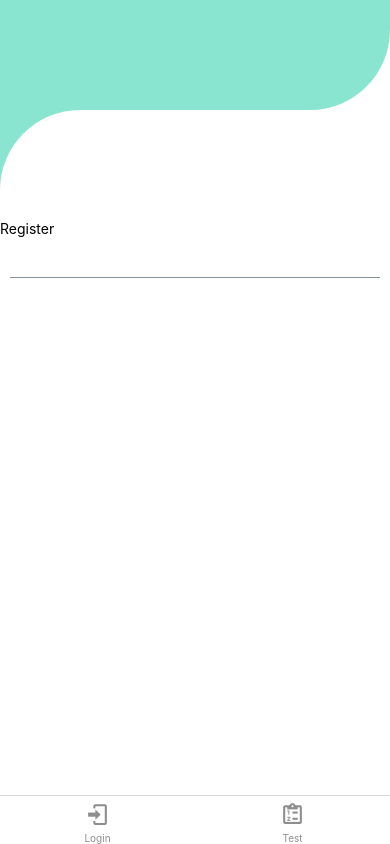
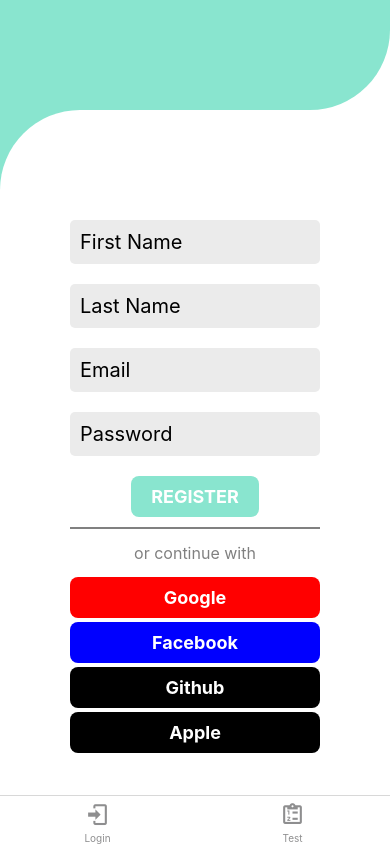
Before and after one commit to Huynie/enneagram, a React Native app: screen /Register in a window 390 px wide. Built offline with nearby package versions, Linux system fonts and the light colour scheme; no server answers.

Commit message:
register page, password reset page restyled

```diff
--- a/src/component/OauthButtons.js
+++ b/src/component/OauthButtons.js
@@ -111,6 +111,7 @@
   }
   return (
     <View style={{padding: 10, justifyContent: 'space-between', height: 250}}>
+      <View style={{borderColor: 'gray', borderWidth: 0.5, width: 250, alignSelf: 'center'}}/>
       <Text style={{color: 'gray', fontSize: 16, marginVertical: 10, alignSelf: 'center'}}>or continue with</Text>
       <Button
         title="google"
--- a/src/screens/ForgotPassword.js
+++ b/src/screens/ForgotPassword.js
@@ -1,16 +1,54 @@
-import React from 'react';
-import { View, Text, InputText } from 'react-native';
+import * as React from 'react';
+import { View, Text, TextInput, StyleSheet } from 'react-native';
 import Graphic from '../component/graphic';
+import Button from '../component/Button';
 import { Input } from 'react-native-elements';
 
 const ForgotPassword = () => {
+  const [email, setEmail] = React.useState('');
+
+  const resetPassword = () => {
+    if(email !== '') {
+      console.log('PW Reset!');
+      return
+    };
+    console.log('please enter your email!');
+  }
+
   return (
     <View>
       <Graphic/>
-      <Text>Forgot Password</Text>
-      <Input/>
+      <View style={styles.forgotPwContainer}>
+        <Text style={{fontSize: 16, color: 'gray', marginBottom: 20}}>Please enter your email to reset your password.</Text>
+        <TextInput
+          placeholder="Email"
+          style={styles.input}
+          value={email}
+          onChangeText={(value) => setEmail(value)}
+        />
+        <Button
+          title="Reset"
+          onPress={() => resetPassword(email)}
+        />
+      </View>
     </View>
   )
 };
 
+const styles = StyleSheet.create({
+  forgotPwContainer:{
+    justifyContent: 'center',
+    alignItems: 'center',
+    paddingHorizontal: 20
+  },
+  input: {
+    backgroundColor: '#EBEBEB',
+    padding: 10,
+    borderRadius: 5,
+    fontSize: 20,
+    marginBottom: 20,
+    width: 250
+  }
+})
+
 export default ForgotPassword;
--- a/src/screens/LoginScreen.js
+++ b/src/screens/LoginScreen.js
@@ -39,17 +39,27 @@
           title="Login"
           onPress={() => signIn()}
         />
-        <View style={{flexDirection: 'row', marginTop:  10}}>
-          <Text>Forgot Password?</Text>
+        <View style={{flexDirection: 'row', marginTop: 10, marginBottom: 5}}>
+          <Text style={{fontSize: 16, color: 'gray'}}>
+            Forgot Password? </Text>
           <Text
-            style={{color: 'blue'}}
+            style={{fontSize: 16, color: 'gray', fontWeight: '700'}}
             onPress={() => navigation.navigate('Forgot Password')}
-            >Click here</Text>
+          >
+            Click here
+          </Text>
         </View>
-        <Text
-          style={{color: 'blue'}}
-          onPress={() => navigation.navigate('Register')}
-        >Register Here</Text>
+        <View
+          style={{flexDirection: 'row',}}
+        >
+          <Text style={{color: 'gray', fontSize: 16}}>Register </Text>
+          <Text
+             style={{color: 'gray', fontSize: 16, fontWeight: '700'}}
+             onPress={() => navigation.navigate('Register')}
+          >
+            here
+          </Text>
+        </View>
       </View>
       <OauthButtons/>
     </View>
--- a/src/screens/Register.js
+++ b/src/screens/Register.js
@@ -1,16 +1,122 @@
 import React from 'react';
-import { View, Text, InputText } from 'react-native';
+import { View, Text, TextInput, StyleSheet } from 'react-native';
 import Graphic from '../component/graphic';
+import Button from "../component/Button";
 import { Input } from 'react-native-elements';
+import OauthButtons from '../component/OauthButtons';
+import { auth, db } from "../firebase/config";
+import { createUserWithEmailAndPassword } from '@firebase/auth';
+import { setDoc, doc, arrayUnion } from '@firebase/firestore/lite';
 
 const Register = () => {
+  const [firstName, setFirstName] = React.useState("");
+  const [lastName, setLastName] = React.useState("");
+  const [email, setEmail] = React.useState("");
+  const [password, setPassword] = React.useState("");
+
+  const registerNewUser = async ({navigation}) => {
+    console.log('registered!');
+    if(
+      firstName !== "" &&
+      lastName !== "" &&
+      email !== "" &&
+      password !== ""
+    )
+    {
+      try{
+        // Create new account in Firebase Authentication database
+        const createUser = await createUserWithEmailAndPassword(auth, this.email, this.password);
+
+        const userDatabase = doc(db, `users/${createUser.user.uid}`);
+        const resultExist = localStorage.score ? arrayUnion({
+          "date/time": new Date(),
+          score: JSON.parse(localStorage.score)
+        }) : [];
+        const userData = {
+          firstName: firstName,
+          lastName: lastName,
+          email: email,
+          results: resultExist,
+        };
+
+        // create new doc in Firebase Firestore database
+        await setDoc( userDatabase, userData );
+        // localStorage.removeItem("score");
+        console.log('Saved to DB & score deleted');
+        navigation.navigate('Dashboard');
+      } catch (err) {
+        // this.error = true;
+        // this.errorMsg = err.message.slice(10);
+        console.log(err.message);
+      }
+      return;
+    }
+    console.log('form empty')
+    // this.error = true;
+    // this.errorMsg = "please fill out all the fields";
+  };
+
   return (
     <View>
-      <Graphic/>
-      <Text>Register</Text>
-      <Input/>
+      <Graphic />
+      <View style={styles.screenContainer}>
+        <TextInput
+          placeholder="First Name"
+          style={styles.input}
+          value={firstName}
+          onChangeText={(value) => setFirstName(value)}
+        />
+        <TextInput
+          placeholder="Last Name"
+          style={styles.input}
+          value={lastName}
+          onChangeText={(value) => setLastName(value)}
+        />
+        <TextInput
+          placeholder="Email"
+          style={styles.input}
+          value={email}
+          onChangeText={(value) => setEmail(value)}
+        />
+        <TextInput
+          placeholder="Password"
+          style={styles.input}
+          value={password}
+          onChangeText={(value) => setPassword(value)}
+          secureTextEntry
+        />
+        <Button
+          title="register"
+          onPress={() => registerNewUser()}
+        />
+      </View>
+      <OauthButtons/>
     </View>
   )
 };
 
+const styles = StyleSheet.create({
+  screenContainer:{
+    justifyContent: "center",
+    alignItems: "center"
+  },
+  input: {
+    backgroundColor: '#EBEBEB',
+    padding: 10,
+    borderRadius: 5,
+    fontSize: 20,
+    marginBottom: 20,
+    width: 250
+  },
+  button: {
+    paddingHorizontal: 20,
+    fontSize: 20,
+    alignSelf: 'center',
+    alignItems: 'center',
+    justifyContent: 'center',
+    flex: 1,
+    backgroundColor: "#89E5CF"
+  }
+})
+
 export default Register;
```
